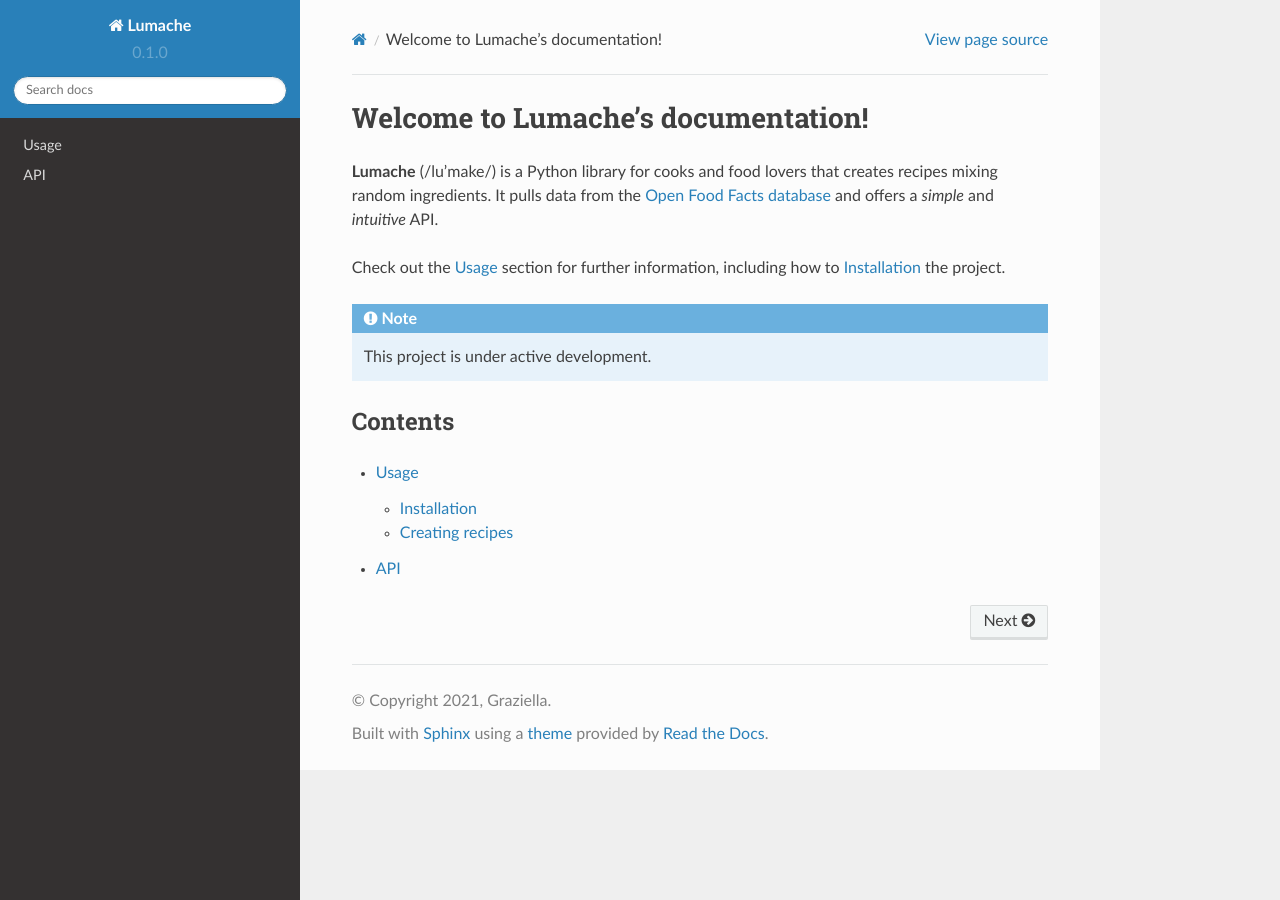
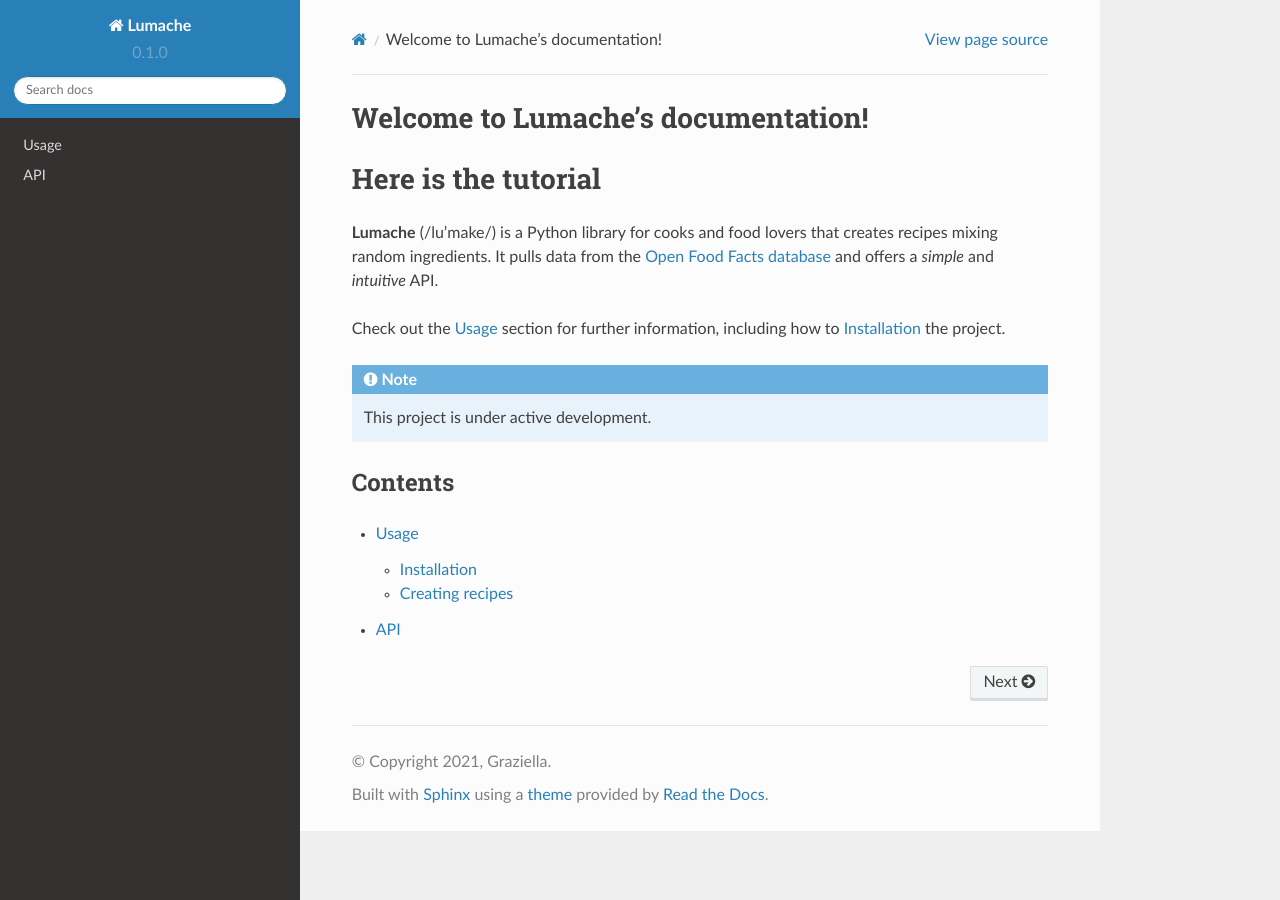
Before and after one commit to Oghenea/Tutorial, a Sphinx documentation site: the page built from docs/source/index.rst, in a window 1280 px wide. Built offline with Sphinx 7.4.7 and the Read the Docs theme 2.0.0, drawn with Linux system fonts in a browser that asks for light colours.

Commit message:
Update index.rst

```diff
--- a/docs/source/index.rst
+++ b/docs/source/index.rst
@@ -1,5 +1,8 @@
 Welcome to Lumache's documentation!
 ===================================
+
+Here is the tutorial
+====================
 
 **Lumache** (/lu'make/) is a Python library for cooks and food lovers
 that creates recipes mixing random ingredients.
```
